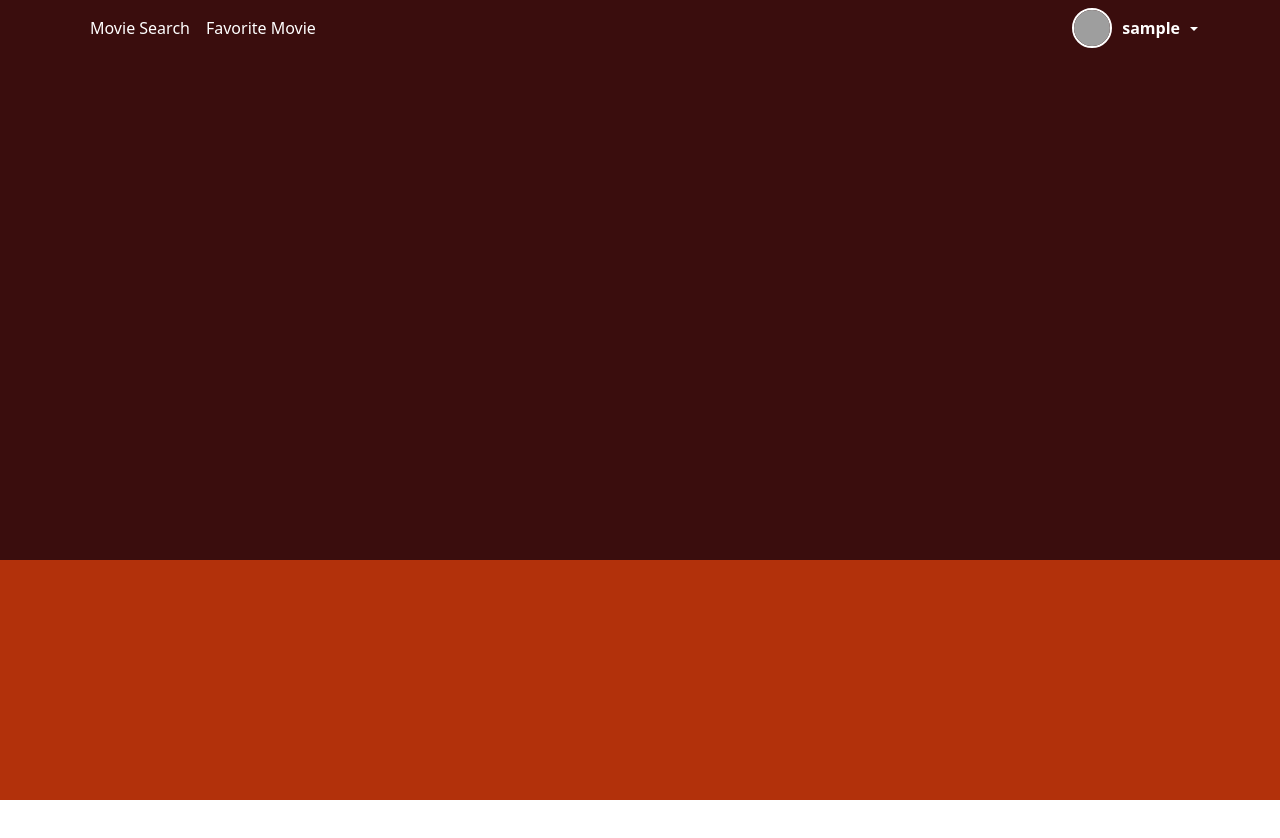
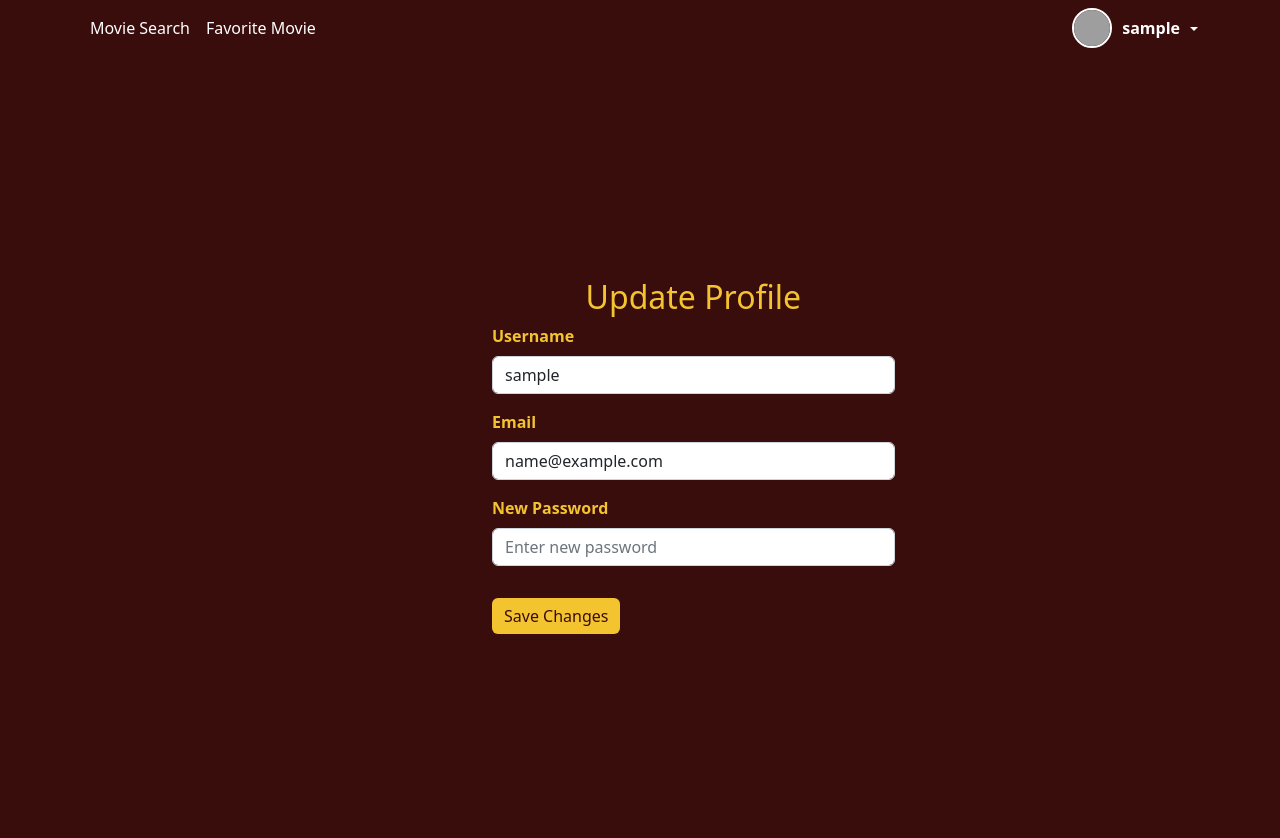
Before and after one commit to skishra/movie-match, a React (Create React App) app in the folder frontend/: page /updateProfile in a window 1280 px wide. Shown: the top 838 px of the page. Before the commit the page ends 800 px from the top, so only its background shows below. Built offline with nearby package versions, Linux system fonts and the light colour scheme; no server answers; sample sign-in values are in the browser's storage; grey boxes are pictures that could not be loaded; a web font is replaced by a local one.

Commit message:
Trevor update profile working 04/11

```diff
--- a/frontend/src/App.js
+++ b/frontend/src/App.js
@@ -10,6 +10,8 @@ import ProfilePage from "./components/pages/profilePage";
 import MovieMatch from "./components/pages/MovieMatch";
 import FavoriteMovie from "./components/favoriteMovies/favoriteMovies";
 import getUserInfo from "./utilities/decodeJwt";
+import UpdateProfile from "./components/pages/updateProfile";
+
 
 import MovieSearch from "./components/pages/MovieSearch";
 
@@ -39,6 +41,7 @@ const App = () => {
           <Route path="/profile" element={<ProfilePage />} />
           <Route path="/favoriteMovie" element={<FavoriteMovie />} />
           <Route path="/MovieSearch" element={<MovieSearch />} />
+          <Route path="/updateProfile"element={<UpdateProfile/>}/>
         </Routes>
       </UserContext.Provider>
     </>
--- /dev/null
+++ b/frontend/src/components/pages/updateProfile.js
@@ -0,0 +1,112 @@
+import React, { useEffect, useState } from "react";
+import { useNavigate } from "react-router-dom";
+import axios from "axios";
+import getUserInfo from "../../utilities/decodeJwt";
+import Button from "react-bootstrap/Button";
+import Form from "react-bootstrap/Form";
+
+const PRIMARY_COLOR = "#f4c430";
+const SECONDARY_COLOR = "#3a0d0d";
+
+const UpdateProfile = () => {
+  const navigate = useNavigate();
+  const [profile, setProfile] = useState({ username: "", email: "", password: "" });
+  const [error, setError] = useState("");
+  const [success, setSuccess] = useState("");
+
+  useEffect(() => {
+    const user = getUserInfo();
+    if (user) {
+      setProfile({ username: user.username, email: user.email, password: "" });
+    } else {
+      navigate("/login");
+    }
+  }, [navigate]);
+
+  const handleChange = ({ currentTarget: input }) => {
+    setProfile({ ...profile, [input.name]: input.value });
+  };
+
+  const handleSubmit = async (e) => {
+    e.preventDefault();
+    try {
+      await axios.put(`/api/users/${getUserInfo().id}`, profile);
+      setSuccess("Profile updated successfully.");
+      setError("");
+      setTimeout(() => {
+        navigate("/profile");
+      }, 1500);
+    } catch (err) {
+      setError("Failed to update profile.");
+      setSuccess("");
+    }
+  };
+
+  let labelStyling = {
+    color: PRIMARY_COLOR,
+    fontWeight: "bold",
+  };
+  let buttonStyling = {
+    background: PRIMARY_COLOR,
+    borderStyle: "none",
+    color: SECONDARY_COLOR,
+  };
+
+  return (
+    <section className="vh-100">
+      <div className="container-fluid h-custom vh-100">
+        <div
+          className="row d-flex justify-content-center align-items-center h-100"
+          style={{ background: SECONDARY_COLOR }}
+        >
+          <div className="col-md-8 col-lg-6 col-xl-4 offset-xl-1">
+            <h2 style={{ color: PRIMARY_COLOR, textAlign: "center" }}>Update Profile</h2>
+            <Form onSubmit={handleSubmit}>
+              <Form.Group className="mb-3" controlId="formUsername">
+                <Form.Label style={labelStyling}>Username</Form.Label>
+                <Form.Control
+                  type="text"
+                  name="username"
+                  value={profile.username}
+                  onChange={handleChange}
+                  placeholder="Enter new username"
+                />
+              </Form.Group>
+
+              <Form.Group className="mb-3" controlId="formEmail">
+                <Form.Label style={labelStyling}>Email</Form.Label>
+                <Form.Control
+                  type="email"
+                  name="email"
+                  value={profile.email}
+                  onChange={handleChange}
+                  placeholder="Enter new email"
+                />
+              </Form.Group>
+
+              <Form.Group className="mb-3" controlId="formPassword">
+                <Form.Label style={labelStyling}>New Password</Form.Label>
+                <Form.Control
+                  type="password"
+                  name="password"
+                  value={profile.password}
+                  onChange={handleChange}
+                  placeholder="Enter new password"
+                />
+              </Form.Group>
+
+              {error && <div style={{ color: "red" }}>{error}</div>}
+              {success && <div style={{ color: "limegreen" }}>{success}</div>}
+
+              <Button type="submit" style={buttonStyling} className="mt-3">
+                Save Changes
+              </Button>
+            </Form>
+          </div>
+        </div>
+      </div>
+    </section>
+  );
+};
+
+export default UpdateProfile;
```
